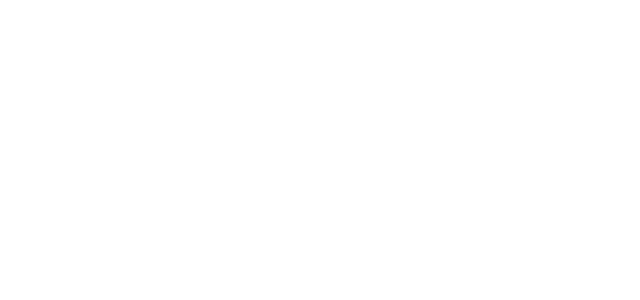
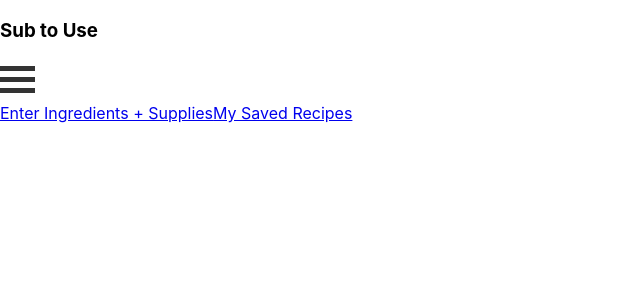
Before and after one commit to Tward9/Recipe_Finder, a React (Create React App) app in the folder Sub_to_Use/client/: page /home in a window 1280 px wide. Before the commit this address had no page. Shown: the top 300 px of the page, without its empty margins (0-640 px from the left). Built offline with nearby package versions, Linux system fonts and the light colour scheme.

Commit message:
started title and home pages, created header component

```diff
--- a/Sub_to_Use/client/public/index.html
+++ b/Sub_to_Use/client/public/index.html
@@ -24,20 +24,10 @@
       work correctly both with client-side routing and a non-root public URL.
       Learn how to configure a non-root public URL by running `npm run build`.
     -->
-    <title>React App</title>
+    <title>Sub to Use</title>
   </head>
   <body>
     <noscript>You need to enable JavaScript to run this app.</noscript>
     <div id="root"></div>
-    <!--
-      This HTML file is a template.
-      If you open it directly in the browser, you will see an empty page.
-
-      You can add webfonts, meta tags, or analytics to this file.
-      The build step will place the bundled scripts into the <body> tag.
-
-      To begin the development, run `npm start` or `yarn start`.
-      To create a production bundle, use `npm run build` or `yarn build`.
-    -->
   </body>
 </html>
--- a/Sub_to_Use/client/src/App.js
+++ b/Sub_to_Use/client/src/App.js
@@ -1,17 +1,21 @@
 import logo from './logo.svg';
 import { BrowserRouter as Router, Routes, Route } from 'react-router-dom';
 import './App.css';
+
+//pages
+import Title from './pages/Title';
 import Home from './pages/Home';
+
+//components
+import Header from './components/Header';
 
 function App() {
   return (
     <Router>
       <div>
         <Routes>
-          <Route
-            path='/'
-            element={<Home />}
-          />
+          <Route path='/' element={<Title />} />
+          <Route path='/home' element={<Home />} />
         </Routes>
       </div>
     </Router>
--- /dev/null
+++ b/Sub_to_Use/client/src/components/Header/index.js
@@ -0,0 +1,37 @@
+import React from "react";
+import { Link } from "react-router-dom";
+import { Navigate } from "react-router-dom";
+import { useState } from "react";
+
+const Header = () => {
+    const [menuState, setMenuState] = useState(false);
+    const togleMenu = () => {
+        setMenuState(!menuState)
+    }
+    return (
+        <header>
+            <h3>
+                Sub to Use
+            </h3>
+            <div className="container" onClick={togleMenu}>
+                <div className="bar"></div>
+                <div className="bar"></div>
+                <div className="bar"></div>
+            </div>
+            <ul className={`${menuState ? "showMenu" : "menu"}`}>
+                <li>
+                    <Link to='/Ingredients'>
+                        Add Ingredients
+                    </Link>
+                </li>
+                <li>
+                    <Link to='/RecipeList'>
+                        View Recipes
+                    </Link>
+                </li>
+            </ul>
+        </header>
+    )
+}
+
+export default Header
--- a/Sub_to_Use/client/src/index.css
+++ b/Sub_to_Use/client/src/index.css
@@ -11,3 +11,25 @@ code {
   font-family: source-code-pro, Menlo, Monaco, Consolas, 'Courier New',
     monospace;
 }
+
+.container {
+  display: inline-block;
+  cursor: pointer;
+}
+
+.bar {
+  width: 35px;
+  height: 5px;
+  background-color: #333;
+  margin: 6px 0;
+}
+
+.menu {
+  list-style: none;
+  display: none;
+}
+
+.showMenu {
+  list-style: none;
+  display: block;
+}
--- a/Sub_to_Use/client/src/pages/Home.js
+++ b/Sub_to_Use/client/src/pages/Home.js
@@ -1,15 +1,23 @@
 import React, { useState, useEffect } from 'react';
 import { Link } from 'react-router-dom';
+import Header from '../components/Header';
 
 const Home = () => {
 
-    return(
-        <div>
-            <h1>
-                Hello World
-            </h1>
-        </div>
+    return (
+        <>
+            <Header />
+            <Link className='' to='/Ingredients'>
+                Enter Ingredients + Supplies
+            </Link>
+            <Link className='' to='/RecipeList'>
+                My Saved Recipes
+            </Link>
+        </>
     )
 };
+<button>
+
+</button>
 
 export default Home;
--- /dev/null
+++ b/Sub_to_Use/client/src/pages/Title.js
@@ -0,0 +1,18 @@
+import React, { useState, useEffect } from 'react';
+import { Link } from 'react-router-dom';
+
+const Title = () => {
+
+    return(
+        <div>
+            <h1>
+                Sub to Use
+            </h1>
+            <Link to="/home">
+                Let's Bake!
+            </Link>
+        </div>
+    )
+};
+
+export default Title;
```
Also changed, not shown: Sub_to_Use/client/src/pages/Ingredients.js (added), Sub_to_Use/client/src/pages/RecipeList.js (added), Sub_to_Use/client/src/pages/Supplies.js (added).
